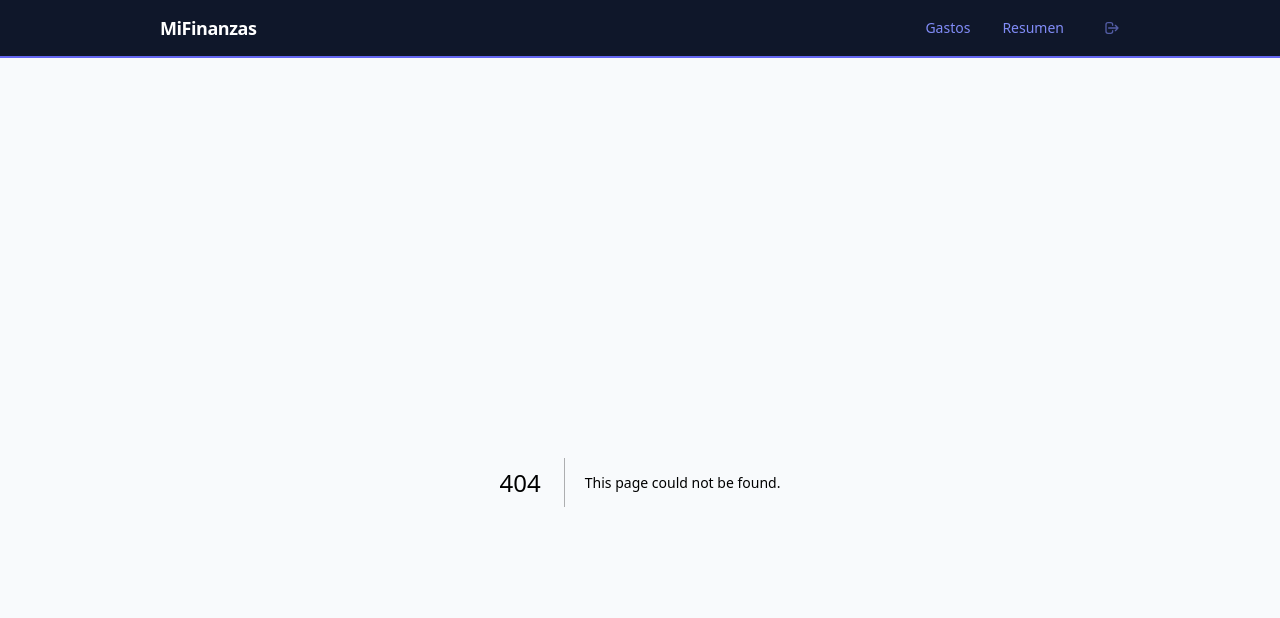
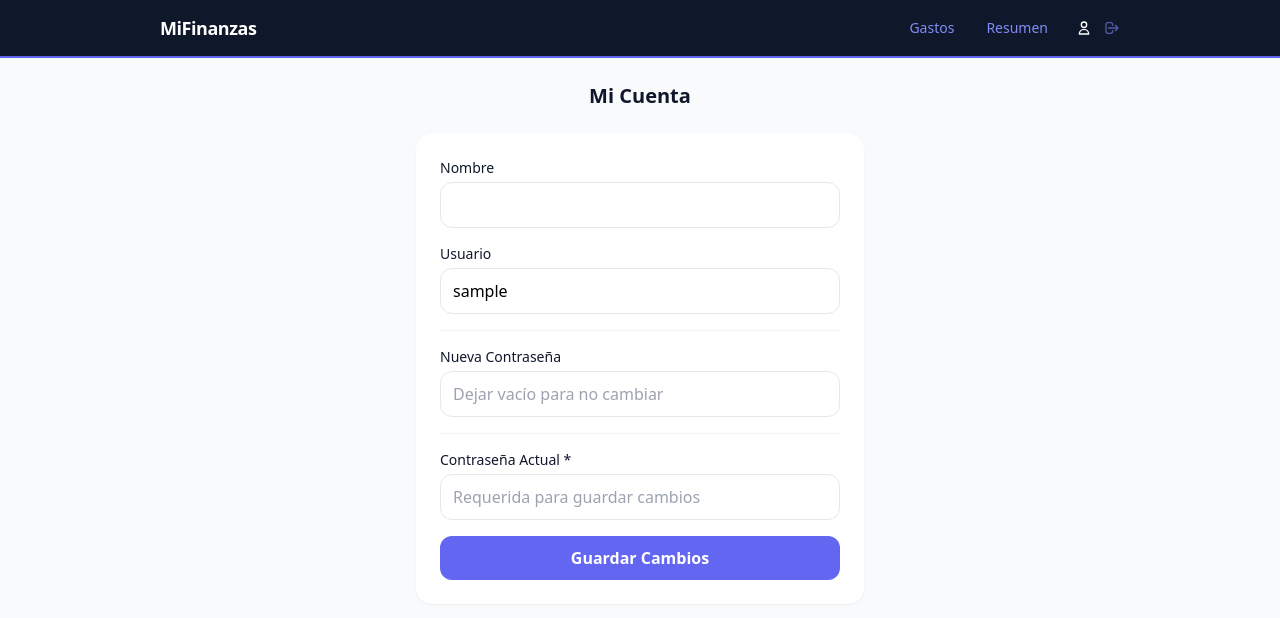
Before and after one commit to danilevyck-hash/mifinanzas, a Next.js app: page /cuenta in a window 1280 px wide. Before the commit this address had no page. Shown: the top 618 px of the page. Built offline with nearby package versions, Linux system fonts and the light colour scheme; sample sign-in values are in the browser's storage.

Commit message:
Add account settings page to change username and password

```diff
--- /dev/null
+++ b/src/app/api/auth/update/route.ts
@@ -0,0 +1,48 @@
+import { supabase } from "@/lib/supabase";
+import { NextRequest, NextResponse } from "next/server";
+
+export async function PUT(request: NextRequest) {
+  const body = await request.json();
+  const { id, current_password } = body;
+
+  // Verify current password
+  const { data: user, error: findErr } = await supabase
+    .from("users")
+    .select("id")
+    .eq("id", id)
+    .eq("password", current_password)
+    .single();
+
+  if (findErr || !user) {
+    return NextResponse.json({ error: "Contraseña actual incorrecta" }, { status: 401 });
+  }
+
+  const updates: Record<string, string> = {};
+  if (body.username) updates.username = body.username;
+  if (body.display_name) updates.display_name = body.display_name;
+  if (body.new_password) updates.password = body.new_password;
+
+  // Check username uniqueness if changing it
+  if (body.username) {
+    const { data: existing } = await supabase
+      .from("users")
+      .select("id")
+      .eq("username", body.username)
+      .neq("id", id)
+      .single();
+
+    if (existing) {
+      return NextResponse.json({ error: "Ese usuario ya existe" }, { status: 400 });
+    }
+  }
+
+  const { data, error } = await supabase
+    .from("users")
+    .update(updates)
+    .eq("id", id)
+    .select("id, username, display_name")
+    .single();
+
+  if (error) return NextResponse.json({ error: error.message }, { status: 500 });
+  return NextResponse.json(data);
+}
--- /dev/null
+++ b/src/app/cuenta/page.tsx
@@ -0,0 +1,159 @@
+"use client";
+
+import { useState } from "react";
+import { useAuth } from "@/lib/auth";
+
+export default function CuentaPage() {
+  const { user, logout } = useAuth();
+  const [username, setUsername] = useState(user?.username || "");
+  const [displayName, setDisplayName] = useState(user?.display_name || "");
+  const [currentPassword, setCurrentPassword] = useState("");
+  const [newPassword, setNewPassword] = useState("");
+  const [confirmPassword, setConfirmPassword] = useState("");
+  const [message, setMessage] = useState("");
+  const [error, setError] = useState("");
+  const [saving, setSaving] = useState(false);
+
+  if (!user) return null;
+
+  const handleSubmit = async (e: React.FormEvent) => {
+    e.preventDefault();
+    setError("");
+    setMessage("");
+
+    if (!currentPassword) {
+      setError("Ingresa tu contraseña actual para guardar cambios");
+      return;
+    }
+
+    if (newPassword && newPassword !== confirmPassword) {
+      setError("Las contraseñas nuevas no coinciden");
+      return;
+    }
+
+    setSaving(true);
+    try {
+      const body: Record<string, string | number> = {
+        id: user.id,
+        current_password: currentPassword,
+      };
+      if (username !== user.username) body.username = username;
+      if (displayName !== user.display_name) body.display_name = displayName;
+      if (newPassword) body.new_password = newPassword;
+
+      const res = await fetch("/api/auth/update", {
+        method: "PUT",
+        headers: { "Content-Type": "application/json" },
+        body: JSON.stringify(body),
+      });
+
+      const data = await res.json();
+
+      if (!res.ok) {
+        setError(data.error);
+        return;
+      }
+
+      // Update local storage with new user data
+      localStorage.setItem("mifinanzas_user", JSON.stringify(data));
+      setMessage("Cambios guardados. Vuelve a iniciar sesión para ver los cambios.");
+      setCurrentPassword("");
+      setNewPassword("");
+      setConfirmPassword("");
+
+      // If username or password changed, logout for security
+      if (username !== user.username || newPassword) {
+        setTimeout(() => logout(), 1500);
+      }
+    } catch {
+      setError("Error de conexión");
+    } finally {
+      setSaving(false);
+    }
+  };
+
+  return (
+    <div className="max-w-md mx-auto space-y-6">
+      <h1 className="text-xl font-semibold text-primary text-center">Mi Cuenta</h1>
+
+      <form onSubmit={handleSubmit} className="bg-white rounded-2xl shadow-sm p-6 space-y-4">
+        {error && (
+          <div className="bg-red-50 text-red-600 text-sm rounded-xl px-4 py-2 text-center">{error}</div>
+        )}
+        {message && (
+          <div className="bg-green-50 text-green-600 text-sm rounded-xl px-4 py-2 text-center">{message}</div>
+        )}
+
+        <div>
+          <label className="block text-sm font-medium text-primary mb-1">Nombre</label>
+          <input
+            type="text"
+            value={displayName}
+            onChange={(e) => setDisplayName(e.target.value)}
+            className="w-full border border-gray-200 rounded-xl px-3 py-2.5 focus:ring-2 focus:ring-accent focus:border-accent outline-none transition-shadow"
+            required
+          />
+        </div>
+
+        <div>
+          <label className="block text-sm font-medium text-primary mb-1">Usuario</label>
+          <input
+            type="text"
+            value={username}
+            onChange={(e) => setUsername(e.target.value)}
+            className="w-full border border-gray-200 rounded-xl px-3 py-2.5 focus:ring-2 focus:ring-accent focus:border-accent outline-none transition-shadow"
+            required
+          />
+        </div>
+
+        <hr className="border-gray-100" />
+
+        <div>
+          <label className="block text-sm font-medium text-primary mb-1">Nueva Contraseña</label>
+          <input
+            type="password"
+            value={newPassword}
+            onChange={(e) => setNewPassword(e.target.value)}
+            className="w-full border border-gray-200 rounded-xl px-3 py-2.5 focus:ring-2 focus:ring-accent focus:border-accent outline-none transition-shadow"
+            placeholder="Dejar vacío para no cambiar"
+          />
+        </div>
+
+        {newPassword && (
+          <div>
+            <label className="block text-sm font-medium text-primary mb-1">Confirmar Nueva Contraseña</label>
+            <input
+              type="password"
+              value={confirmPassword}
+              onChange={(e) => setConfirmPassword(e.target.value)}
+              className="w-full border border-gray-200 rounded-xl px-3 py-2.5 focus:ring-2 focus:ring-accent focus:border-accent outline-none transition-shadow"
+              placeholder="Repite la nueva contraseña"
+            />
+          </div>
+        )}
+
+        <hr className="border-gray-100" />
+
+        <div>
+          <label className="block text-sm font-medium text-primary mb-1">Contraseña Actual *</label>
+          <input
+            type="password"
+            value={currentPassword}
+            onChange={(e) => setCurrentPassword(e.target.value)}
+            className="w-full border border-gray-200 rounded-xl px-3 py-2.5 focus:ring-2 focus:ring-accent focus:border-accent outline-none transition-shadow"
+            placeholder="Requerida para guardar cambios"
+            required
+          />
+        </div>
+
+        <button
+          type="submit"
+          disabled={saving}
+          className="w-full bg-accent hover:bg-accent-light disabled:opacity-50 text-white font-semibold py-2.5 rounded-xl transition-colors"
+        >
+          {saving ? "Guardando..." : "Guardar Cambios"}
+        </button>
+      </form>
+    </div>
+  );
+}
--- a/src/components/Navbar.tsx
+++ b/src/components/Navbar.tsx
@@ -34,9 +34,17 @@ export default function Navbar() {
             </Link>
             {user && (
               <>
-                <span className="text-accent-light/60 text-xs ml-2 hidden sm:inline">
-                  {user.display_name}
-                </span>
+                <Link
+                  href="/cuenta"
+                  className={`text-xs ml-2 transition-colors ${
+                    pathname === "/cuenta" ? "text-white" : "text-accent-light/60 hover:text-white"
+                  }`}
+                  title="Mi cuenta"
+                >
+                  <svg xmlns="http://www.w3.org/2000/svg" className="h-4 w-4" fill="none" viewBox="0 0 24 24" stroke="currentColor">
+                    <path strokeLinecap="round" strokeLinejoin="round" strokeWidth={2} d="M16 7a4 4 0 11-8 0 4 4 0 018 0zM12 14a7 7 0 00-7 7h14a7 7 0 00-7-7z" />
+                  </svg>
+                </Link>
                 <button
                   onClick={logout}
                   className="text-accent-light/60 hover:text-white text-xs ml-1 transition-colors"
```
